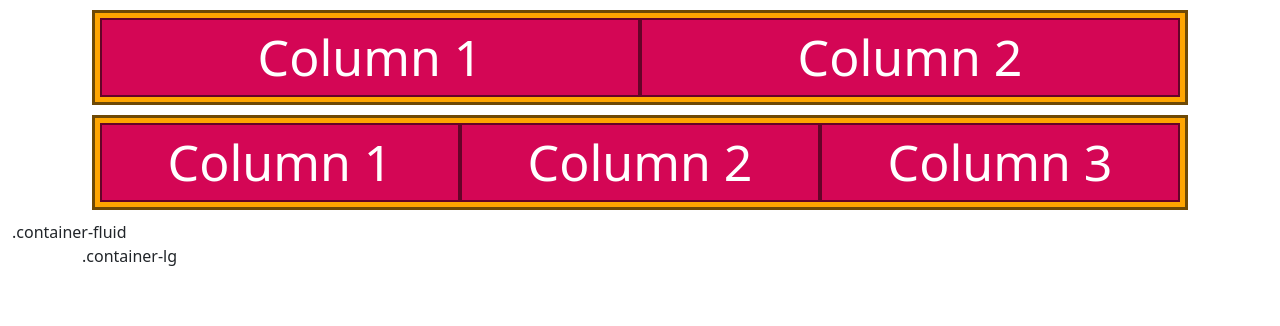
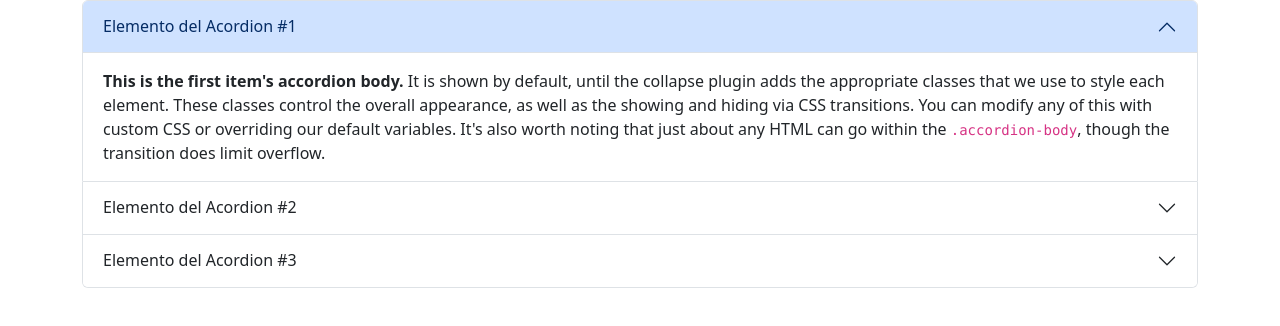
Before and after one commit to MarAntBQ/BootstrapPortfolio, a plain HTML site: page index.html in a window 1280 px wide. Drawn offline with nearby package versions, Linux system fonts and the light colour scheme.

Commit message:
Working with components -> Accordion

```diff
--- a/index.html
+++ b/index.html
@@ -9,26 +9,45 @@
   <link rel="stylesheet" href="css/styles.css">
 </head>
 <body>
-  <div class="container text-center">
-    <div class="row">
-      <div class="col">Column 1</div>
-      <div class="col">Column 2</div>
+  <div class="container">
+    <div class="accordion" id="accordionExample">
+      <div class="accordion-item">
+        <h2 class="accordion-header">
+          <button class="accordion-button" type="button" data-bs-toggle="collapse" data-bs-target="#collapseOne" aria-expanded="true" aria-controls="collapseOne">
+            Elemento del Acordion #1
+          </button>
+        </h2>
+        <div id="collapseOne" class="accordion-collapse collapse show" data-bs-parent="#accordionExample">
+          <div class="accordion-body">
+            <strong>This is the first item's accordion body.</strong> It is shown by default, until the collapse plugin adds the appropriate classes that we use to style each element. These classes control the overall appearance, as well as the showing and hiding via CSS transitions. You can modify any of this with custom CSS or overriding our default variables. It's also worth noting that just about any HTML can go within the <code>.accordion-body</code>, though the transition does limit overflow.
+          </div>
+        </div>
+      </div>
+      <div class="accordion-item">
+        <h2 class="accordion-header">
+          <button class="accordion-button collapsed" type="button" data-bs-toggle="collapse" data-bs-target="#collapseTwo" aria-expanded="false" aria-controls="collapseTwo">
+            Elemento del Acordion #2
+          </button>
+        </h2>
+        <div id="collapseTwo" class="accordion-collapse collapse" data-bs-parent="#accordionExample">
+          <div class="accordion-body">
+            <strong>This is the second item's accordion body.</strong> It is hidden by default, until the collapse plugin adds the appropriate classes that we use to style each element. These classes control the overall appearance, as well as the showing and hiding via CSS transitions. You can modify any of this with custom CSS or overriding our default variables. It's also worth noting that just about any HTML can go within the <code>.accordion-body</code>, though the transition does limit overflow.
+          </div>
+        </div>
+      </div>
+      <div class="accordion-item">
+        <h2 class="accordion-header">
+          <button class="accordion-button collapsed" type="button" data-bs-toggle="collapse" data-bs-target="#collapseThree" aria-expanded="false" aria-controls="collapseThree">
+            Elemento del Acordion #3
+          </button>
+        </h2>
+        <div id="collapseThree" class="accordion-collapse collapse" data-bs-parent="#accordionExample">
+          <div class="accordion-body">
+            <strong>This is the third item's accordion body.</strong> It is hidden by default, until the collapse plugin adds the appropriate classes that we use to style each element. These classes control the overall appearance, as well as the showing and hiding via CSS transitions. You can modify any of this with custom CSS or overriding our default variables. It's also worth noting that just about any HTML can go within the <code>.accordion-body</code>, though the transition does limit overflow.
+          </div>
+        </div>
+      </div>
     </div>
-    <div class="row">
-      <div class="col">Column 1</div>
-      <div class="col">Column 2</div>
-      <div class="col">Column 3</div>
-    </div>
-
   </div>
-  <div class="container-fluid">
-    .container-fluid
-
-  </div>
-  <div class="container-lg">
-    .container-lg
-
-  </div>
-
 </body>
 </html>
--- a/sass/layout/_main.scss
+++ b/sass/layout/_main.scss
@@ -10,18 +10,16 @@ main {
 //   margin: 20px;
 // }
 
-.container {
-  //background: green;
-}
 .row {
   background: orange;
-  border: 3px solid rgb(110, 73, 5);
+  border: 3px solid skyblue;
   padding: 5px;
   margin: 10px;
 }
-.col {
-  background: #d40655;
+
+.columna {
   color: white;
-  font-size: 50px;
-  border: 2px solid #640328;
+  font-size: 25px;
+  background: #05077b;
+  border: 5px solid white;
 }
```
Also changed, not shown: css/styles.css.
